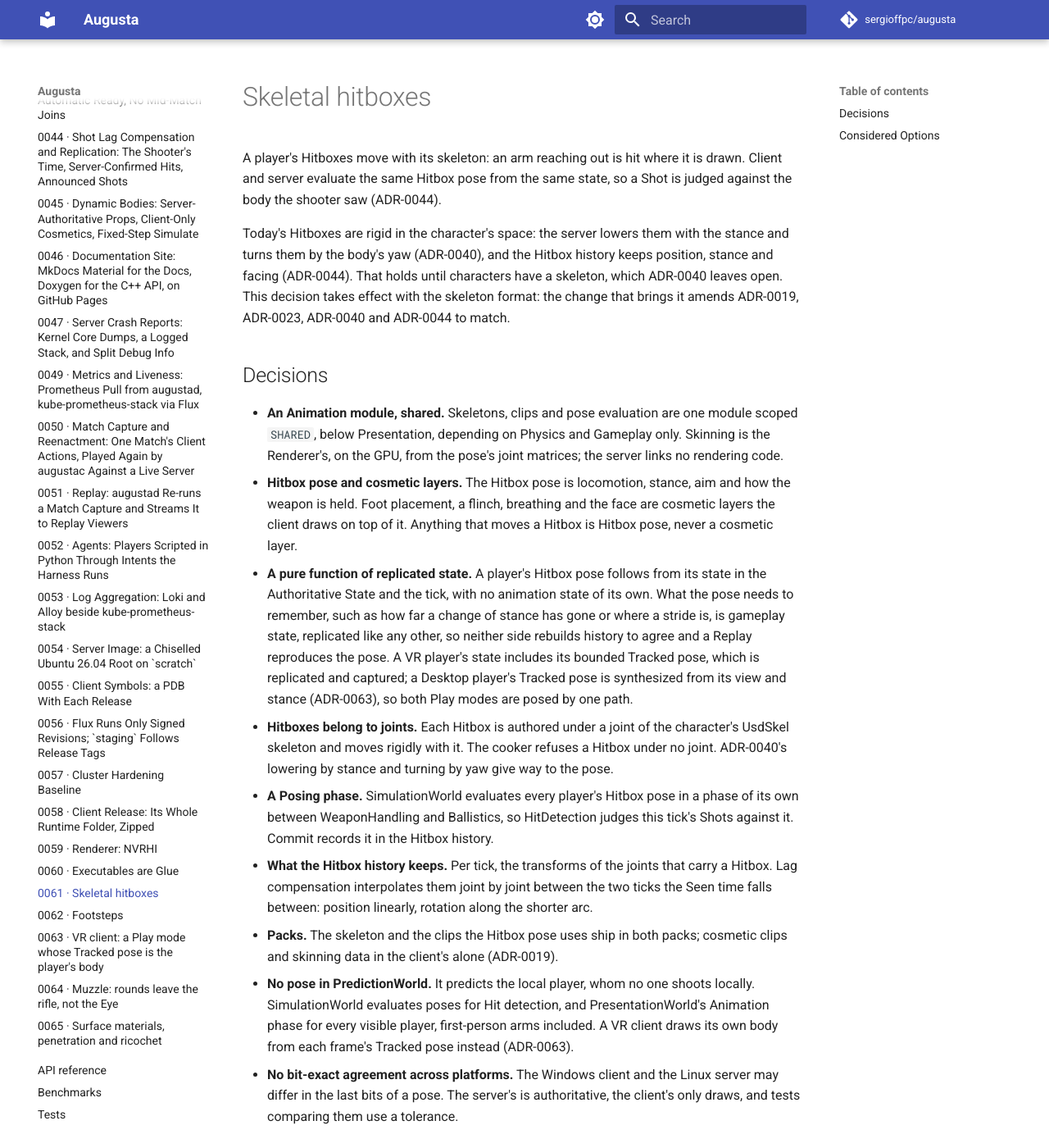
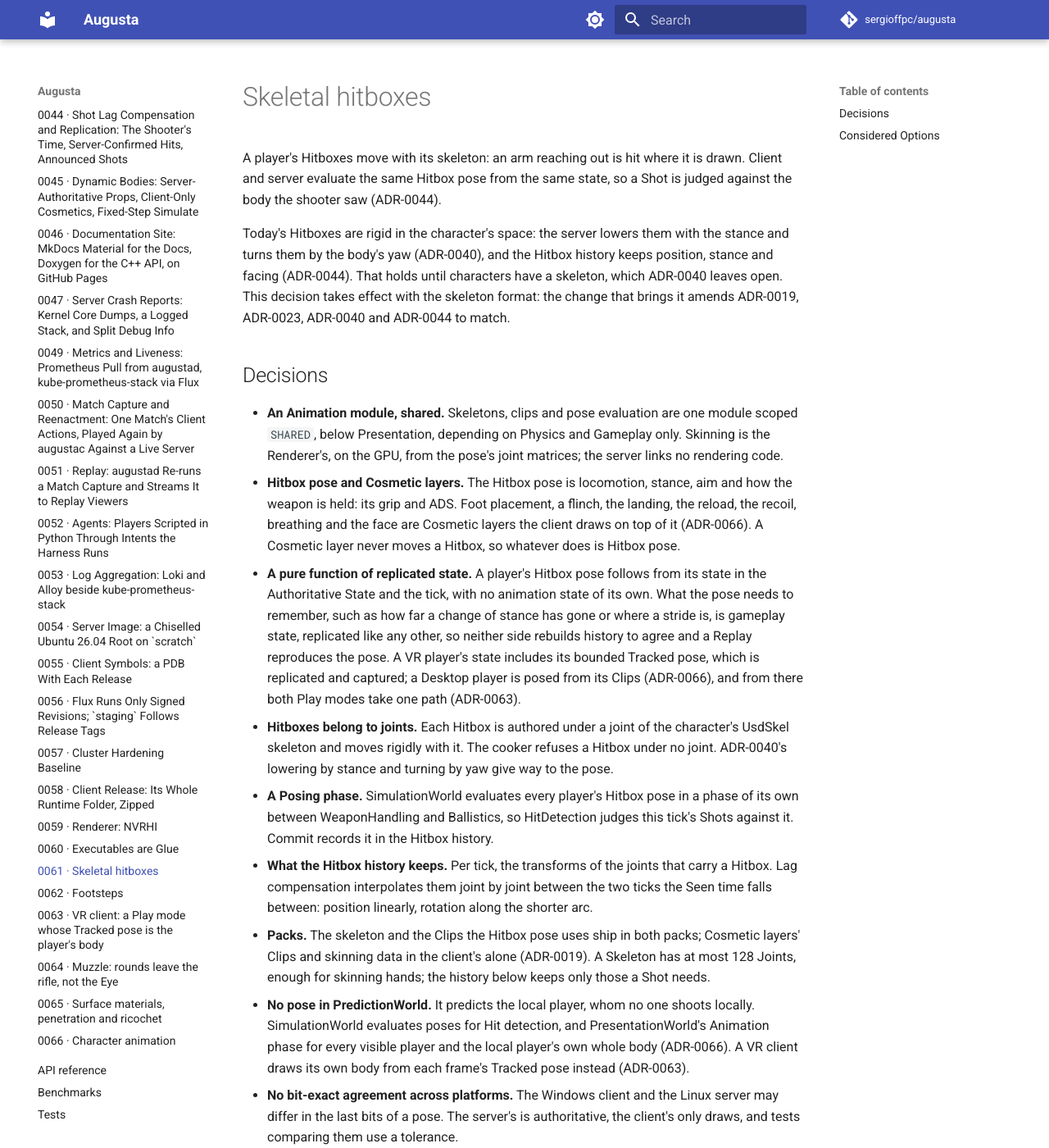
Before and after one commit to sergioffpc/augusta, an MkDocs documentation site: the page built from docs/adr/0061-skeletal-hitboxes.md, in a window 1280 px wide and 1400 px high. Shown: the whole window at 82% size. Built offline with MkDocs 1.6.1 and Material for MkDocs 9.7.7, drawn with Linux system fonts in a browser that asks for light colours; comment, search, counter and statistics services are not loaded.

Commit message:
docs: record Character animation decisions
ADR-0066 decides Clips in ozz-animation, a blend space per stance driven
by replicated state, Cosmetic layers, GPU skinning and ragdolls from the
drawn pose. ADR-0045, ADR-0061, ADR-0062 and ADR-0063 are amended to
match, and the glossary gains Clip, Stride, Cosmetic layer and Aim offset.

Co-Authored-By: Claude Opus 5.5 <noreply@anthropic.com>

```diff
--- a/docs/adr/0061-skeletal-hitboxes.md
+++ b/docs/adr/0061-skeletal-hitboxes.md
@@ -17,18 +17,19 @@ and ADR-0044 to match.
   module scoped `SHARED`, below Presentation, depending on Physics and Gameplay
   only. Skinning is the Renderer's, on the GPU, from the pose's joint matrices;
   the server links no rendering code.
-- **Hitbox pose and cosmetic layers.** The Hitbox pose is locomotion, stance,
-  aim and how the weapon is held. Foot placement, a flinch, breathing and the
-  face are cosmetic layers the client draws on top of it. Anything that moves a
-  Hitbox is Hitbox pose, never a cosmetic layer.
+- **Hitbox pose and Cosmetic layers.** The Hitbox pose is locomotion, stance,
+  aim and how the weapon is held: its grip and ADS. Foot placement, a flinch,
+  the landing, the reload, the recoil, breathing and the face are Cosmetic
+  layers the client draws on top of it (ADR-0066). A Cosmetic layer never moves
+  a Hitbox, so whatever does is Hitbox pose.
 - **A pure function of replicated state.** A player's Hitbox pose follows from
   its state in the Authoritative State and the tick, with no animation state of
   its own. What the pose needs to remember, such as how far a change of stance
   has gone or where a stride is, is gameplay state, replicated like any other,
   so neither side rebuilds history to agree and a Replay reproduces the pose. A
   VR player's state includes its bounded Tracked pose, which is replicated and
-  captured; a Desktop player's Tracked pose is synthesized from its view and
-  stance (ADR-0063), so both Play modes are posed by one path.
+  captured; a Desktop player is posed from its Clips (ADR-0066), and from there
+  both Play modes take one path (ADR-0063).
 - **Hitboxes belong to joints.** Each Hitbox is authored under a joint of the
   character's UsdSkel skeleton and moves rigidly with it. The cooker refuses a
   Hitbox under no joint. ADR-0040's lowering by stance and turning by yaw give
@@ -40,13 +41,15 @@ and ADR-0044 to match.
   carry a Hitbox. Lag compensation interpolates them joint by joint between the
   two ticks the Seen time falls between: position linearly, rotation along the
   shorter arc.
-- **Packs.** The skeleton and the clips the Hitbox pose uses ship in both packs;
-  cosmetic clips and skinning data in the client's alone (ADR-0019).
+- **Packs.** The skeleton and the Clips the Hitbox pose uses ship in both packs;
+  Cosmetic layers' Clips and skinning data in the client's alone (ADR-0019). A
+  Skeleton has at most 128 Joints, enough for skinning hands; the history below
+  keeps only those a Shot needs.
 - **No pose in PredictionWorld.** It predicts the local player, whom no one
   shoots locally. SimulationWorld evaluates poses for Hit detection, and
-  PresentationWorld's Animation phase for every visible player, first-person
-  arms included. A VR client draws its own body from each frame's Tracked pose
-  instead (ADR-0063).
+  PresentationWorld's Animation phase for every visible player and the local
+  player's own whole body (ADR-0066). A VR client draws its own body from each
+  frame's Tracked pose instead (ADR-0063).
 - **No bit-exact agreement across platforms.** The Windows client and the Linux
   server may differ in the last bits of a pose. The server's is authoritative,
   the client's only draws, and tests comparing them use a tolerance.
```
Also changed, not shown: GLOSSARY.md (+18 -4 lines), docs/ARCHITECTURE.md (+3 -0 lines), docs/adr/0045-dynamic-bodies.md (+6 -2 lines), docs/adr/0062-footsteps.md (+2 -3 lines), docs/adr/0063-vr-client.md (+4 -3 lines), docs/adr/0066-character-animation.md (added, +123 -0 lines).
